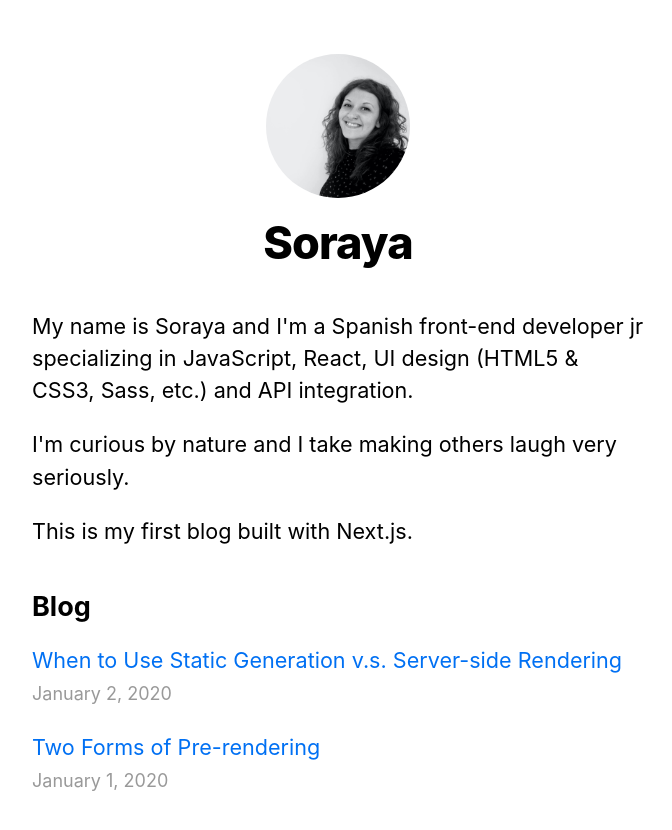
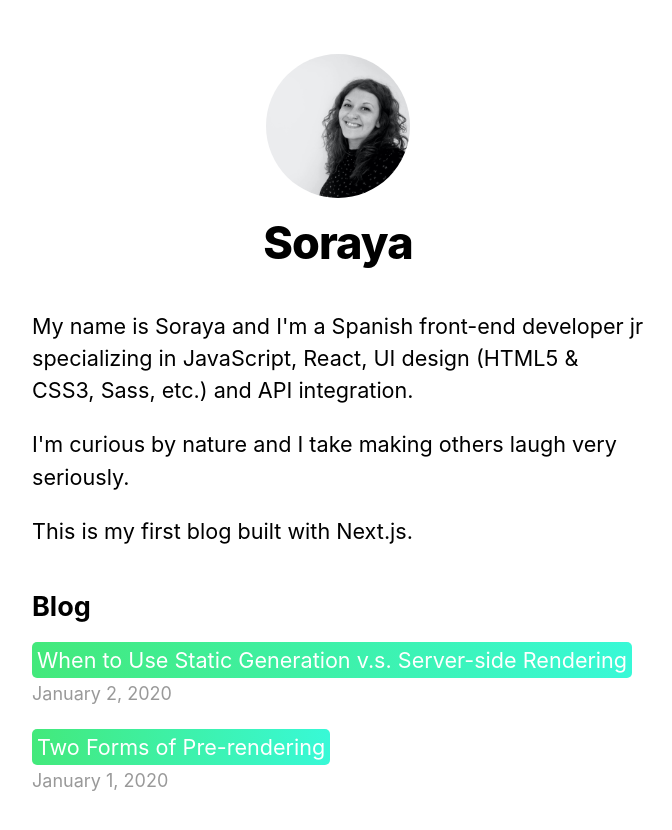
Before and after one commit to sorayav/nextjs-blog, a Next.js app: page / in a window 1280 px wide. Shown: the top 830 px of the page, without its empty margins (302-974 px from the left). Built offline with nearby package versions, Linux system fonts and the light colour scheme.

Commit message:
Design new classes for links and add them to blog and back home links

```diff
--- a/components/layout.js
+++ b/components/layout.js
@@ -4,7 +4,7 @@ import utilStyles from '../styles/utils.module.css'
 import Link from 'next/link'
 
 const name = 'Soraya'
-export const siteTitle = 'Next.js Sample Website'
+export const siteTitle = 'Soraya blog - built with Next.js'
 
 export default function Layout({ children, home }) {
   return (
@@ -13,7 +13,7 @@ export default function Layout({ children, home }) {
         <link rel="icon" href="/favicon.ico" />
         <meta
           name="description"
-          content="Learn how to build a personal website using Next.js"
+          content="Blog built using Next.js"
         />
         <meta
           property="og:image"
@@ -57,7 +57,7 @@ export default function Layout({ children, home }) {
       {!home && (
         <div className={styles.backToHome}>
           <Link href="/">
-            <a>← Back to home</a>
+            <a className={utilStyles.links}>← Back to home</a>
           </Link>
         </div>
       )}
--- a/pages/index.js
+++ b/pages/index.js
@@ -34,7 +34,7 @@ export default function Home({ allPostsData }) {
           {allPostsData.map(({ id, date, title }) => (
             <li className={utilStyles.listItem} key={id}>
             <Link href="/posts/[id]" as={`/posts/${id}`}>
-              <a>{title}</a>
+              <a className={utilStyles.links}>{title}</a>
             </Link>
             <br />
             <small className={utilStyles.lightText}>
--- a/posts/pre-rendering.md
+++ b/posts/pre-rendering.md
@@ -1,6 +1,7 @@
 ---
 title: 'Two Forms of Pre-rendering'
 date: '2020-01-01'
+tags: 'test'
 ---
 
 Next.js has two forms of pre-rendering: **Static Generation** and **Server-side Rendering**. The difference is in **when** it generates the HTML for a page.
--- a/styles/utils.module.css
+++ b/styles/utils.module.css
@@ -50,3 +50,21 @@
 .lightText {
   color: #999;
 }
+
+.links {
+  background-image: linear-gradient(to right, #43e97b 0%, #38f9d7 100%);
+  color: white;
+  padding: 5px;
+  transition: padding .1s cubic-bezier(0.075, 0.82, 0.165, 1);
+  border-radius: 5px;
+  text-decoration: none;
+}
+
+.links:hover {
+  background-image:none;
+  color: #43e97b;
+  padding: 5px;
+  transition: padding .1s cubic-bezier(0.075, 0.82, 0.165, 1);
+  border-radius: 5px;
+  text-decoration: none;
+}
```
